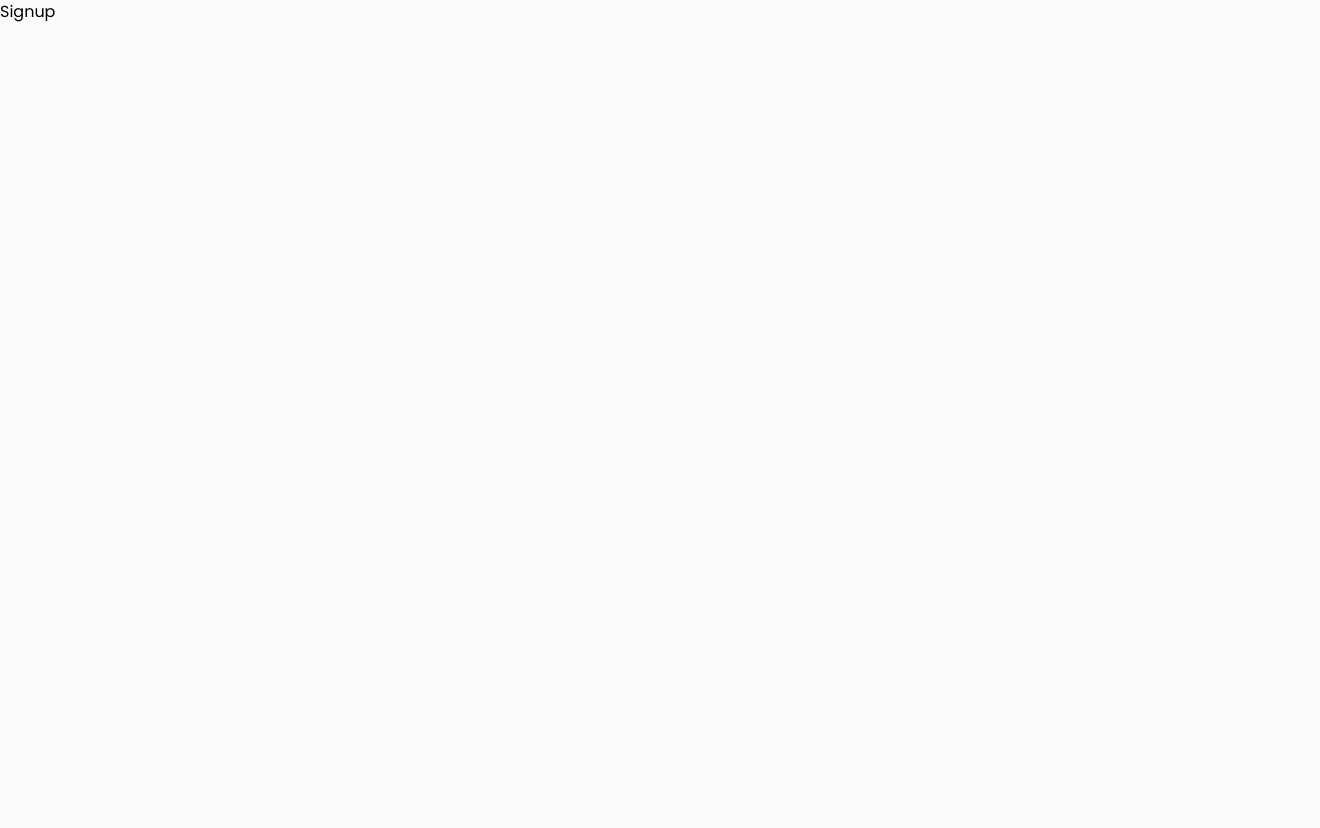
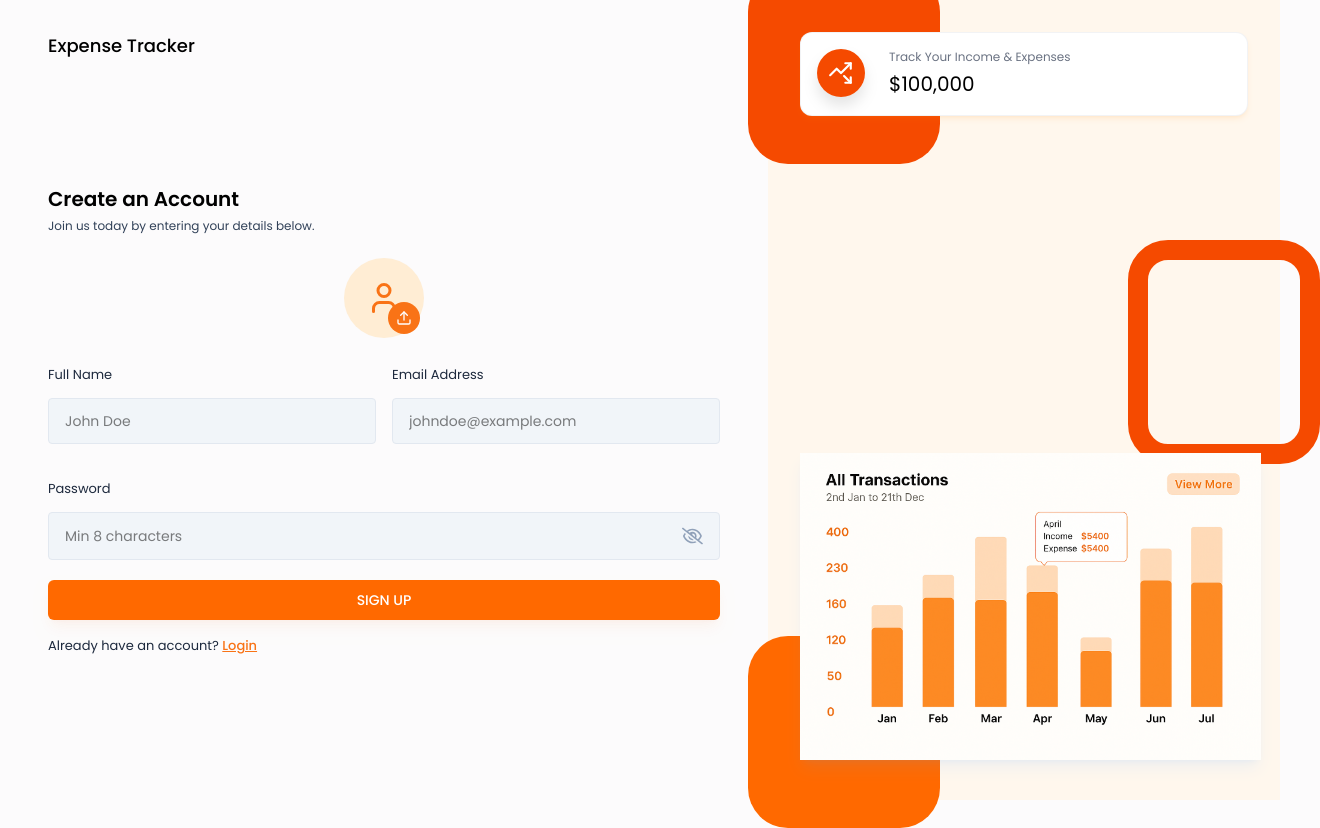
Before and after one commit to adityab39/Personal-Budget-Tracker, a React (Vite) app in the folder frontend/expense-tracker/: page /signUp in a window 1280 px wide. Shown: the whole page, 1320 px wide, since content can reach past the window. Before the commit the page ends 800 px from the top, so only its background shows below. Built offline with nearby package versions, Linux system fonts and the light colour scheme.

Commit message:
SignUp Page

```diff
--- /dev/null
+++ b/frontend/expense-tracker/src/components/Inputs/ProfilePhotoSelector.jsx
@@ -0,0 +1,68 @@
+import React, { useRef, useState } from 'react';
+import { LuUser, LuUpload, LuTrash } from 'react-icons/lu';
+
+
+const ProfilePhotoSelector = ({ image, setImage }) => {
+  const inputRef = useRef(null);
+  const [previewUrl, setPreviewUrl] = useState(null);
+
+  const handleImageChange = (event) => {
+    const file = event.target.files[0];
+    if (file) {
+      setImage(file);
+
+      const preview = URL.createObjectURL(file);
+      setPreviewUrl(preview);
+    }
+  };
+
+  const handleRemoveImage = () => {
+    setImage(null);
+    setPreviewUrl(null);
+  };
+
+  const onChooseFile = () => {
+    inputRef.current.click();
+  };
+
+  return <div className="flex justify-center mb-6">
+            <input
+                type="file"
+                accept="image/*"
+                ref={inputRef}
+                onChange={handleImageChange}
+                className="hidden"
+            />
+        {!image ? (
+        <div className="w-20 h-20 flex items-center justify-center bg-orange-100 rounded-full relative">
+            <LuUser className="text-4xl text-primary" />
+            <button
+            type="button"
+            className="w-8 h-8 flex items-center justify-center bg-primary text-white rounded-full absolute bottom-1 right-1"
+            onClick={onChooseFile}
+            >
+            <LuUpload />
+            </button>
+        </div>
+        ) : (
+        <div className="relative">
+            <img
+                src={previewUrl}
+                alt="Profile Photo"
+                className="w-20 h-20 rounded-full object-cover"
+            />
+
+            <button
+                type="button"
+                className="w-8 h-8 flex items-center justify-center bg-red-500 text-white rounded-full absolute bottom-1 right-1"
+                onClick={handleRemoveImage}
+            >
+                <LuTrash />
+            </button>
+        </div>
+        )}
+
+    </div>
+};
+
+export default ProfilePhotoSelector;
--- a/frontend/expense-tracker/src/pages/Auth/Login.jsx
+++ b/frontend/expense-tracker/src/pages/Auth/Login.jsx
@@ -4,6 +4,7 @@
 import Input from '../../components/Inputs/Input';
 import { useState } from 'react';
 import { Link } from 'react-router-dom';
+import { validateEmail } from '../../utils/helper';
 
 const Login = () => {
 
@@ -14,7 +15,18 @@
 
 
     const handleLogin = async (e) => {
+        e.preventDefault();
+        if (!validateEmail(email)) {
+            setError("Please enter a valid email address.");
+            return;
+        }
+        if (!password || password.length < 8) {
+            setError("Password must be at least 8 characters long.");
+            return;
+        }
+        setError("");
 
+        // Login API CALL
     }
 
   return (
--- a/frontend/expense-tracker/src/pages/Auth/Signup.jsx
+++ b/frontend/expense-tracker/src/pages/Auth/Signup.jsx
@@ -1,9 +1,105 @@
 import React  from "react";
+import AuthLayout from '../../components/layouts/AuthLayout'
+import { useNavigate } from 'react-router-dom';
+import Input from '../../components/Inputs/Input';
+import { validateEmail } from "../../utils/helper";
+import { useState } from 'react';
+import ProfilePhotoSelector from "../../components/Inputs/ProfilePhotoSelector";
+import { Link } from 'react-router-dom';
 
-const Signup = () => {
+
+
+const SignUp = () => {
+  const [profilePic, setProfilePic] = useState(null);
+  const [fullName, setFullName] = useState("");
+  const [email, setEmail] = useState("");
+  const [password, setPassword] = useState("");
+
+  const [error, setError] = useState(null);
+
+  const navigate = useNavigate();
+
+  const handleSignUp = async (e) => {
+    e.preventDefault();
+    let profileImageUrl = "";
+
+    if(!fullName) {
+      setError("Please enter a valid full name.");
+      return;
+    }
+    if (!validateEmail(email)) {
+      setError("Please enter a valid email address.");
+      return;
+    }
+    if (!password ) {
+      setError("Please enter password.");
+      return;
+    }
+    setError("");
+
+    //SIGN UP API CALL
+
+  };
+
   return (
-    <div>Signup</div>
+    <AuthLayout>
+      <div className="lg:w-[100%] h-auto md:h-full mt-10 md:mt-0 flex flex-col justify-center">
+        <h3 className="text-xl font-semibold text-black">Create an Account</h3>
+        <p className="text-xs text-slate-700 mt-[5px] mb-6">
+          Join us today by entering your details below.
+        </p>
+
+        <form onSubmit={handleSignUp} >
+
+          <ProfilePhotoSelector image = {profilePic} setImage={setProfilePic} />
+
+          <div className="grid grid-cols-1 md:grid-cols-2 gap-4">
+            <Input
+              value={fullName}
+              onChange={({ target }) => setFullName(target.value) }
+              label="Full Name"
+              placeholder="John Doe"
+              type="text"
+            />
+
+            <Input
+                value={email}
+                onChange={({target}) => setEmail(target.value)}
+                label="Email Address"
+                placeholder="johndoe@example.com"
+                type="text"
+            />
+
+            <div className="col-span-2">
+            <Input
+                value={password}
+                onChange={({target}) => setPassword(target.value)}
+                label="Password"
+                placeholder="Min 8 characters"
+                type="password"
+            />
+            </div>
+
+            </div>
+
+            {error && <p className='text-red-500 text-xs pb-2.5'>{error}</p>}
+
+            <button type="submit" className='btn-primary'>
+                SIGN UP
+            </button>
+
+            <p className="text-[13px] text-slate-800 mt-3">
+                Already have an account?{" "}
+                <Link className="font-medium text-primary underline" to="/login">
+                    Login
+                </Link>
+            </p>
+
+          </form>
+      </div>
+    </AuthLayout>
   );
-}
 
-export default Signup;
+};
+
+export default SignUp;
--- a/frontend/expense-tracker/src/utils/helper.js
+++ b/frontend/expense-tracker/src/utils/helper.js
@@ -0,0 +1,4 @@
+export const validateEmail = (email) => {
+    const regex = /^[^\s@]+@[^\s@]+\.[^\s@]+$/;
+    return regex.test(email);
+};
```
